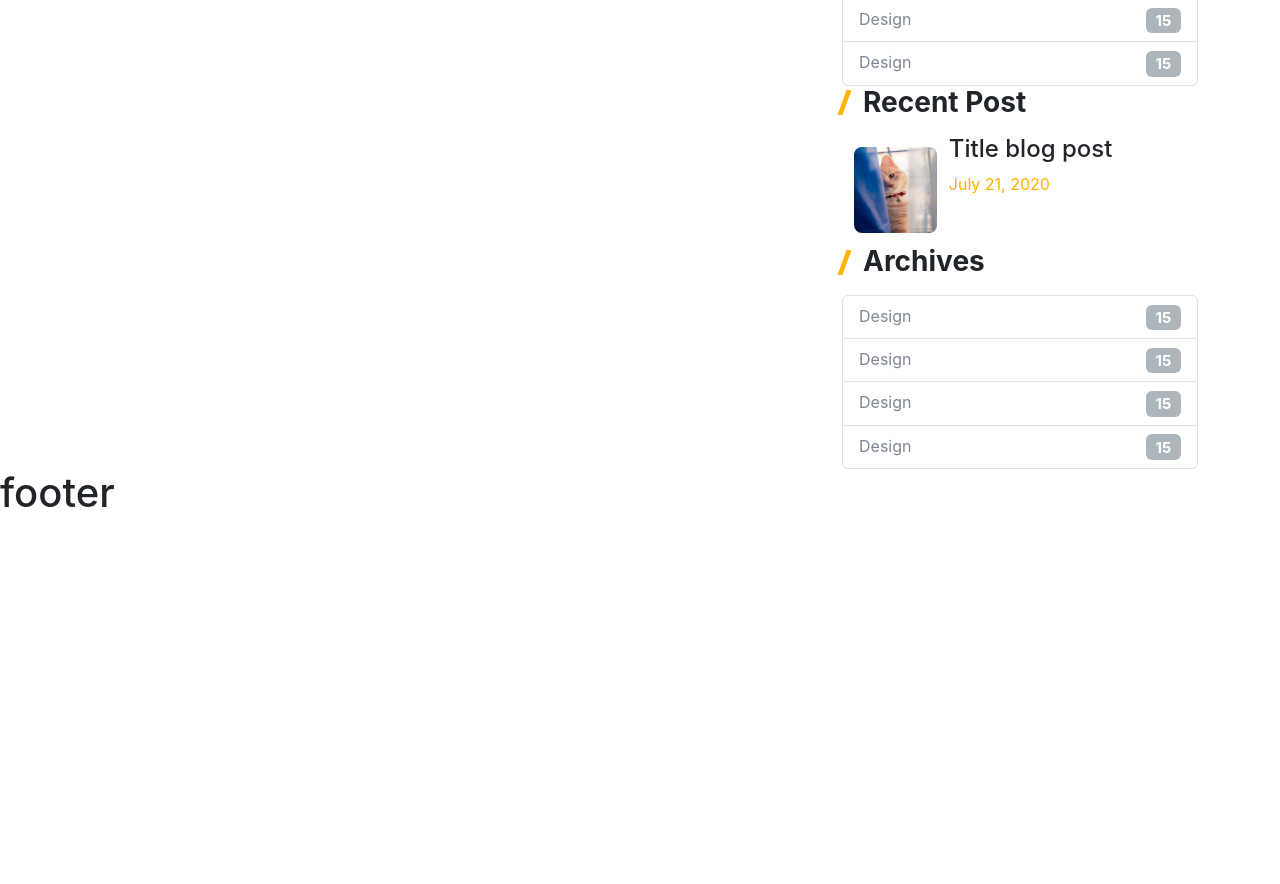
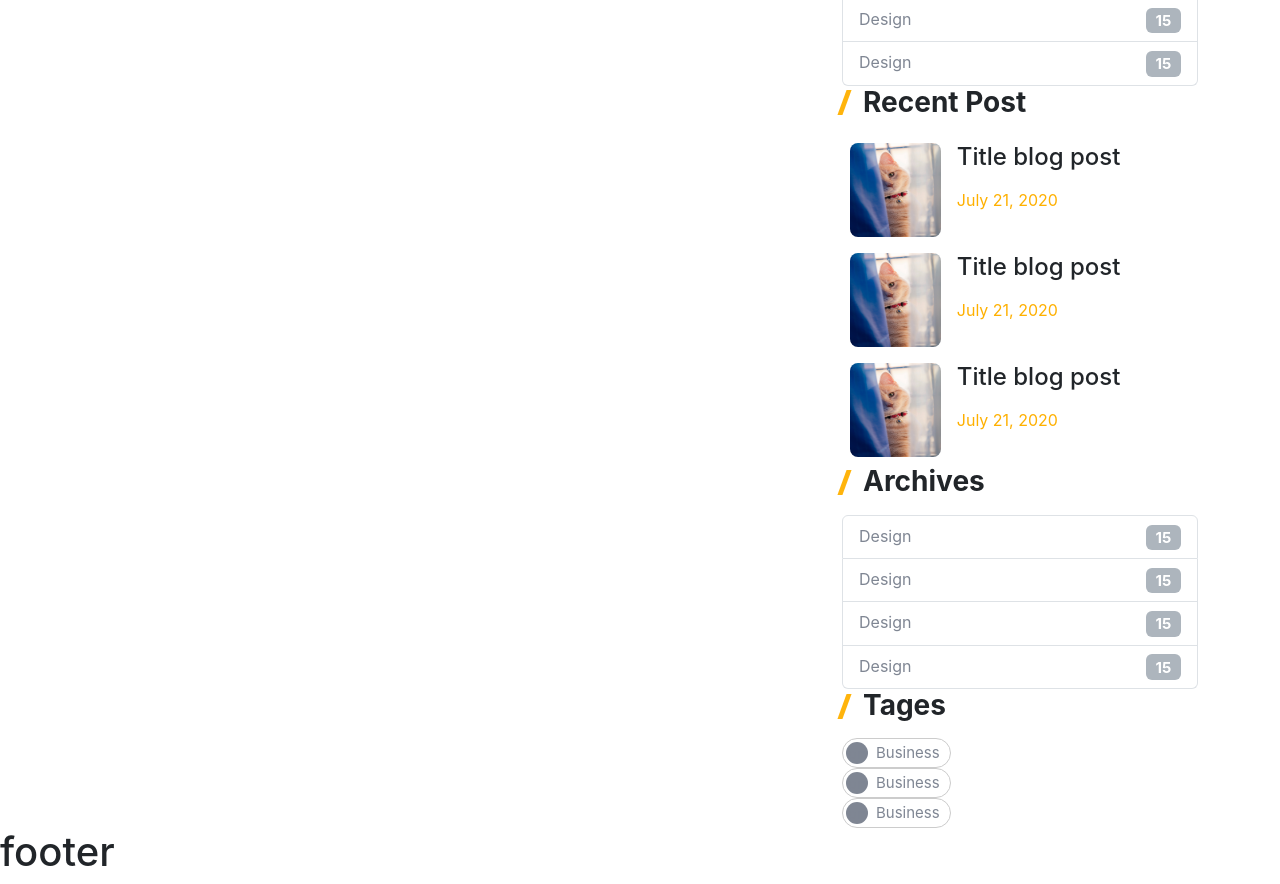
Before and after one commit to daidtech/FE_myspace, a Next.js app: page /blog in a window 1280 px wide. Shown: the part 600-1484 px from the top of the page. Before the commit the page ends 1125 px from the top, so only its background shows below. Built offline with nearby package versions, Linux system fonts and the light colour scheme.

Commit message:
update right side

```diff
--- a/components/Blog/RightSide/RightSide.tsx
+++ b/components/Blog/RightSide/RightSide.tsx
@@ -4,6 +4,7 @@ import { Form, InputGroup, ListGroup } from 'react-bootstrap';
 import WidgetTitle from 'components/share/WidgetTitle/WidgetTitle';
 import MyListGroup from 'components/share/MyListGroup/MyListGroup';
 import SimpleBlock from '../SimpleBlock/SimpleBlock';
+import Tag from 'components/share/Tag/Tag';
 
 export default function RightSide() {
   return (
@@ -17,9 +18,14 @@ export default function RightSide() {
       <MyListGroup />
       <WidgetTitle title={'Recent Post'}/>
       <SimpleBlock />
+      <SimpleBlock />
+      <SimpleBlock />
       <WidgetTitle title={'Archives'}/>
       <MyListGroup />
-
+      <WidgetTitle title={'Tages'}/>
+      <Tag />
+      <Tag />
+      <Tag />
     </section>
   );
 }
--- a/components/Blog/SimpleBlock/SimpleBlock.module.scss
+++ b/components/Blog/SimpleBlock/SimpleBlock.module.scss
@@ -3,11 +3,12 @@
 .simpleBlock {
   display: flex;
   height: 110px;
+  cursor: pointer;
 }
 
-.wrapImage {
+.image {
   max-width: 30%;
-  padding: 0.75rem;
+  padding: $gapXs;
   img {
     height: 100%;
     width: 110px;
@@ -16,6 +17,12 @@
   }
 }
 
+.content {
+  padding: $gapXs;
+  h4 {
+    margin-bottom: $gapMd;
+  }
+}
 @media (max-width: 991px) {
 
 }
--- a/components/Blog/SimpleBlock/SimpleBlock.tsx
+++ b/components/Blog/SimpleBlock/SimpleBlock.tsx
@@ -4,10 +4,10 @@ import styles from './SimpleBlock.module.scss'
 export default function SimpleBlock() {
   return (
     <section className={styles.simpleBlock}>
-      <div className={styles.wrapImage}>
+      <div className={styles.image}>
         <img src="/images/1.jpg" alt="" />
       </div>
-      <div>
+      <div className={styles.content}>
         <h4>Title blog post</h4>
         <p className='text-primary'>July 21, 2020</p>
       </div>
--- /dev/null
+++ b/components/share/Tag/Tag.module.scss
@@ -0,0 +1,26 @@
+@import 'styles/variables.scss';
+
+.tag {
+  display: flex;
+  padding: 3px 10px 3px 3px;
+  border: 1px solid #ccc;
+  border-radius: 30px;
+  color: $textColor;
+  height: 30px;
+  font-size: 15px;
+  max-width: fit-content;
+  background-color: #fff;
+  p {
+    margin: 0;
+    padding-left: $gapXs;
+  }
+  span {
+    background-color: $textColor;
+    border-radius: 100%;
+    width: 22px;
+    height: 22px;
+  }
+}
+
+@media (max-width: 991px) {
+}
--- /dev/null
+++ b/components/share/Tag/Tag.tsx
@@ -0,0 +1,11 @@
+import React from 'react';
+import styles from './Tag.module.scss';
+
+export default function Tag() {
+  return (
+    <button className={styles.tag}>
+      <span>on</span>
+      <p>Business</p>
+    </button>
+  );
+}
--- a/styles/variables.scss
+++ b/styles/variables.scss
@@ -1,5 +1,9 @@
 $headerHeight: 58px;
 $heroHeight: 350px;
+$gapXs: 0.5rem;
+$gapMd: 1rem;
+$gapLg: 1.5rem;
+
 
 $primary: #feb000;
 
```
